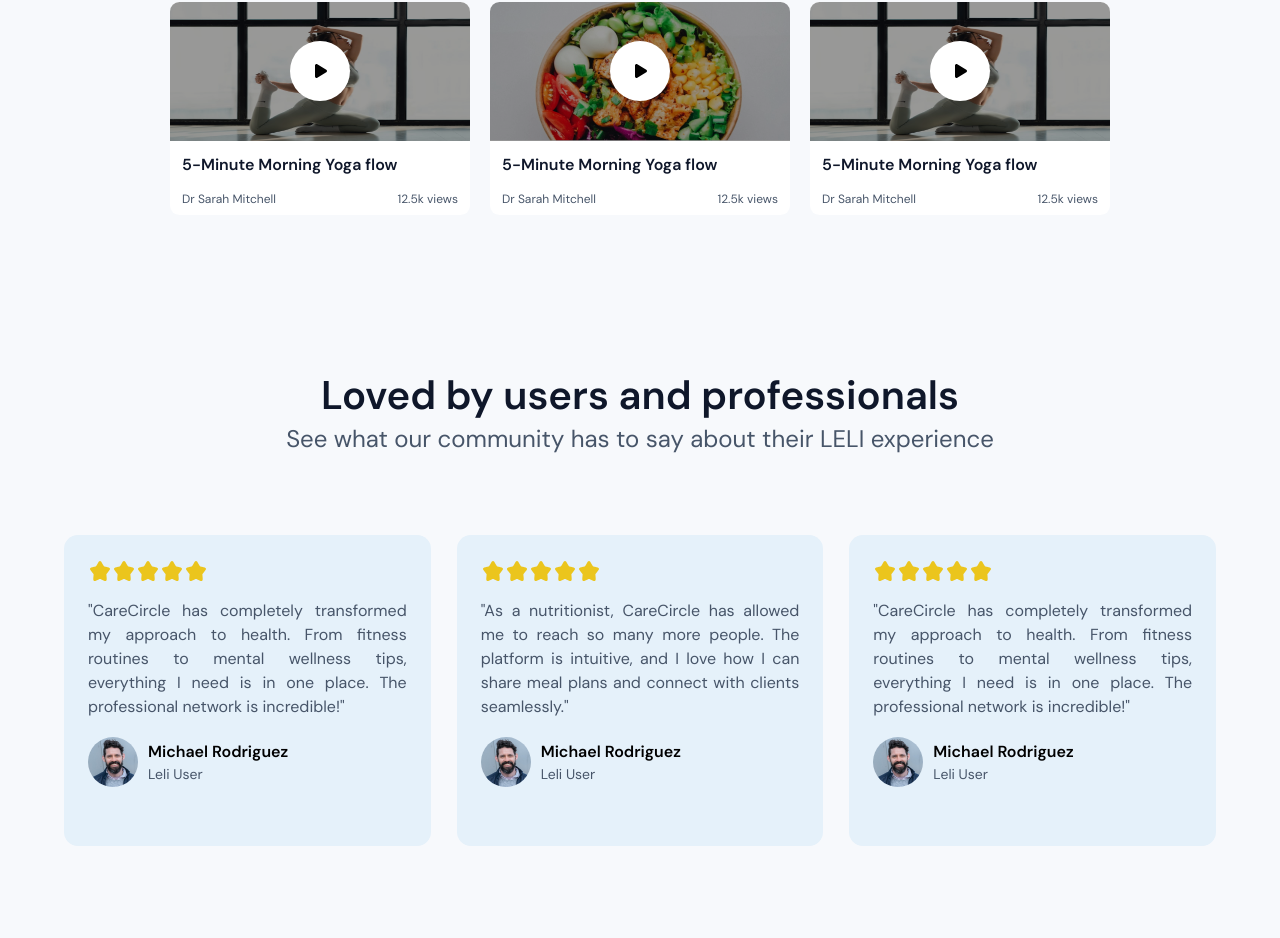
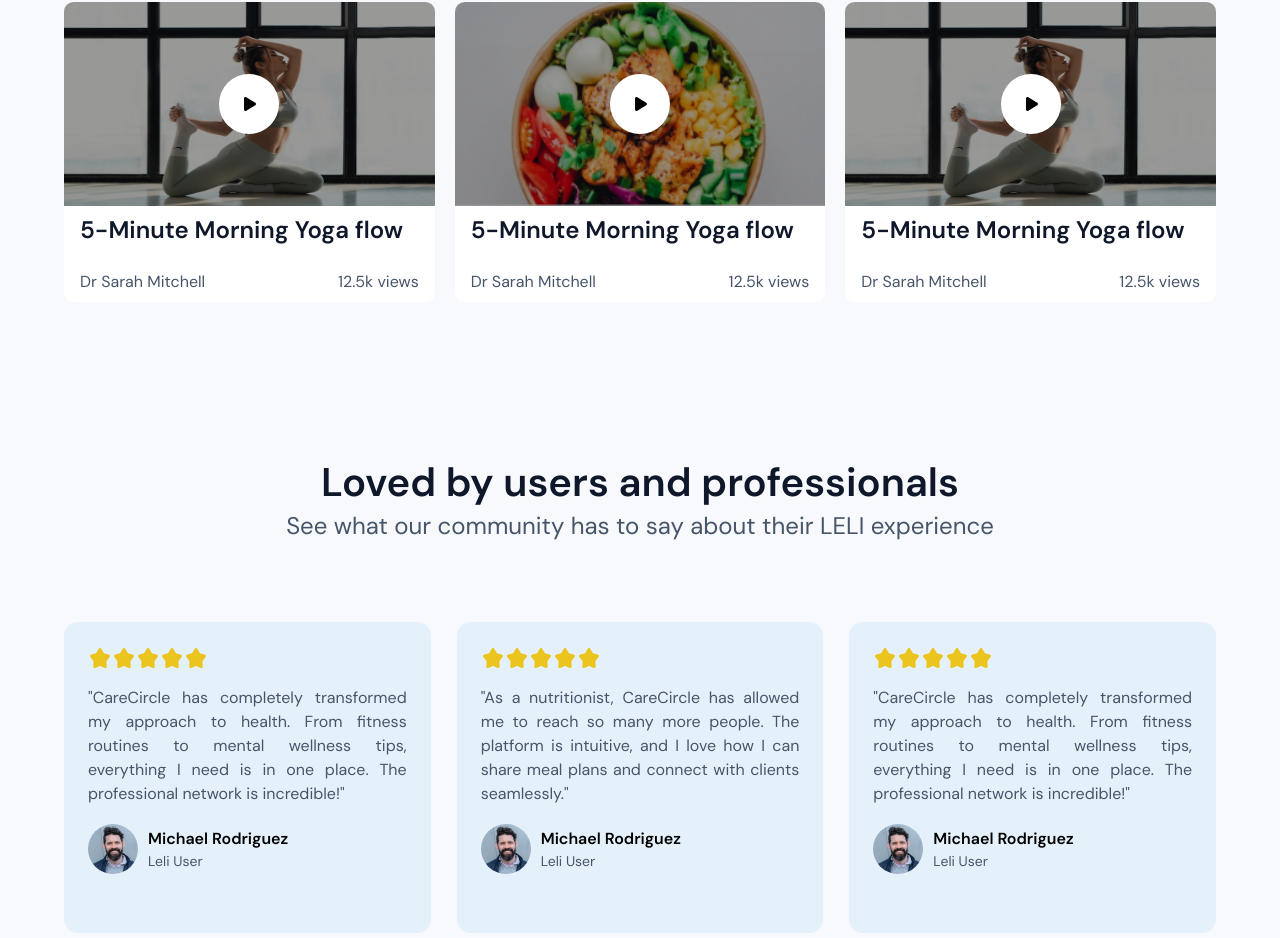
Before and after one commit to onahhq-svg/Frontend__leli_oluwatobi-space, a React (Vite) app: page / in a window 1280 px wide. Shown: the part 5467-6405 px from the top of the page. Built offline with nearby package versions, Linux system fonts and the light colour scheme.

Commit message:
Completed the desktop view of the landing page

```diff
--- a/src/pages/LandingPage.jsx
+++ b/src/pages/LandingPage.jsx
@@ -55,20 +55,20 @@ function ProcessFeatureCard({title, description, icon, iconDesc}) {
 
 function ExpertComponent({img, imgDesc}) {
   return (
-    <div className="rounded-[9.5px] bg-white w-[300px] overflow-hidden">
+    <div className="rounded-[9.5px] bg-white w-[400px] overflow-hidden">
       <div className="relative">
-        <img src={img} alt={imgDesc} className="w-full h-[138.27px]" />
+        <img src={img} alt={imgDesc} className="w-full h-[204px]" />
         <div className="absolute inset-0 bg-black/40 flex items-center justify-center">
           <div className="bg-white rounded-full w-[60px] h-[60px] flex justify-center items-center cursor-pointer">
             <FaPlay color="black/40" className="ml-0.5" />
           </div>
         </div>
       </div>
-      <div className="px-3 py-2">
-        <h6 className="text-base text-title font-semibold mt-1">
+      <div className="px-4 py-2">
+        <h6 className="text-2xl text-title font-semibold">
           5-Minute Morning Yoga flow
         </h6>
-        <div className="text-xs text-description flex items-center justify-between mt-3.5">
+        <div className="text-base text-description flex items-center justify-between mt-6">
           <p>Dr Sarah Mitchell</p>
           <p>12.5k views</p>
         </div>
@@ -344,7 +344,7 @@ function LandingPage() {
           </button>
         </section>
 
-        <section className="bg-linear-to-bl from-primary to-[#B6D6DC] py-25 px-16 text-center text-primary">
+        <section className="bg-[linear-gradient(135deg,var(--color-primary)_0%,#B6D6DC_100%)] py-25 px-16 text-center text-primary">
           <p className="text-base leading-[100%]">
             For Healthcare & Wellness as Professionals
           </p>
```
